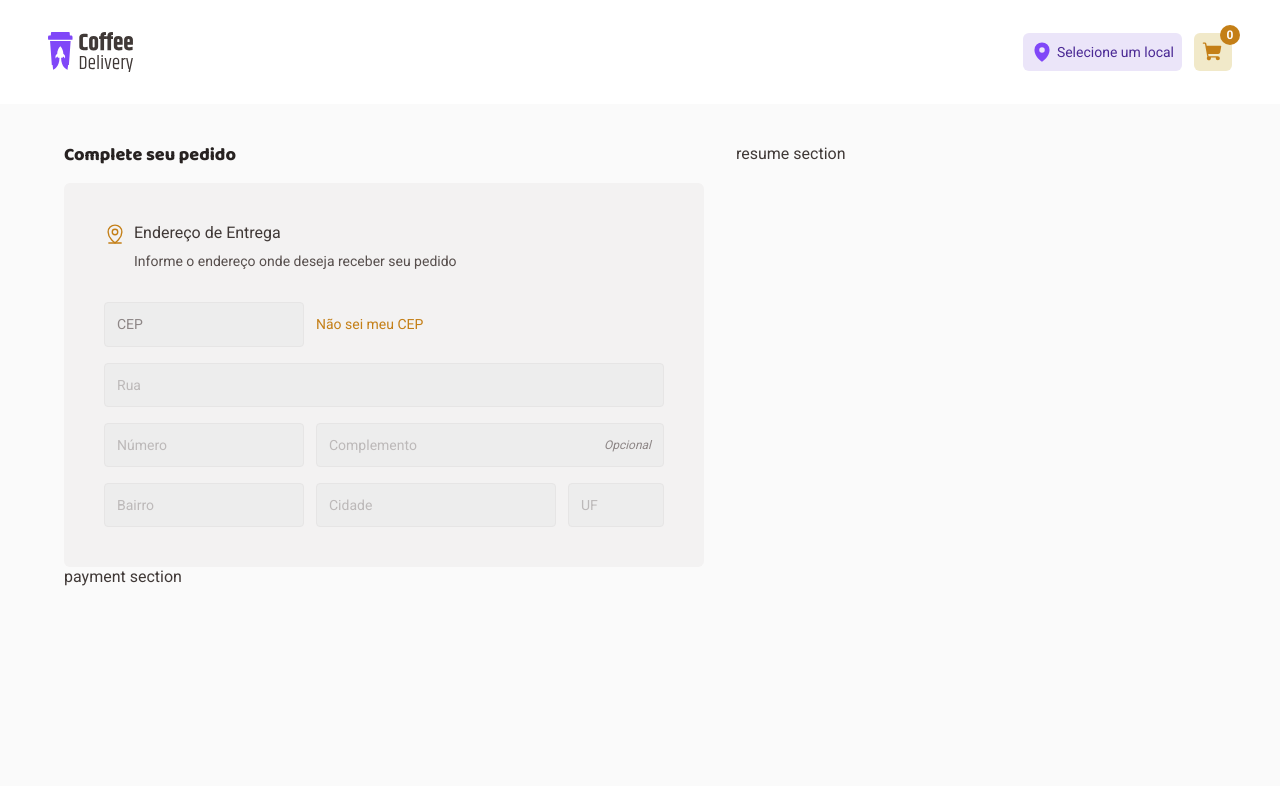
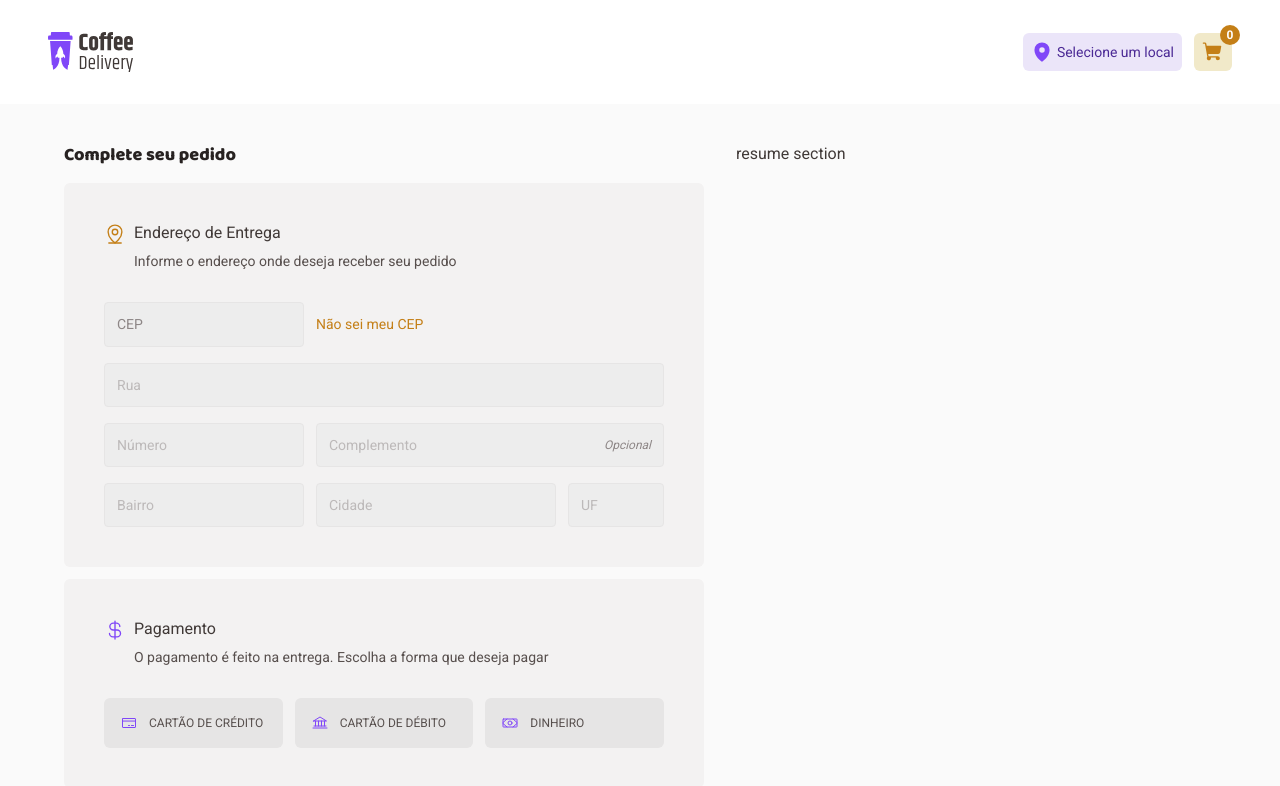
Before and after one commit to jbresolinn/ignite-03-coffedelivery, a React (Vite) app: page /cart in a window 1280 px wide. Shown: the top 786 px of the page. Built offline with nearby package versions, Linux system fonts and the light colour scheme; no server answers.

Commit message:
feat: create payment methods list

```diff
--- /dev/null
+++ b/src/components/RadioInput/index.tsx
@@ -0,0 +1,28 @@
+import React, { InputHTMLAttributes, ReactNode } from 'react'
+import { RadioInputContainer } from './styles'
+
+interface RadioInputProps extends InputHTMLAttributes<HTMLInputElement> {
+  atGroup?: boolean
+  groupName?: string
+  icon: ReactNode
+}
+
+export function RadioInput({
+  icon,
+  atGroup,
+  groupName,
+  ...defaultProps
+}: RadioInputProps) {
+  return (
+    <RadioInputContainer>
+      <input
+        type="radio"
+        name={atGroup ? groupName : defaultProps.name}
+        id={defaultProps.id}
+      />
+
+      {icon}
+      <label htmlFor={defaultProps.id}>{defaultProps.name}</label>
+    </RadioInputContainer>
+  )
+}
--- /dev/null
+++ b/src/components/RadioInput/styles.ts
@@ -0,0 +1,39 @@
+import styled from 'styled-components'
+
+export const RadioInputContainer = styled.div`
+  width: 100%;
+  padding: 1rem 0 1rem 1rem;
+  background: ${(props) => props.theme['gray-400']};
+  border-radius: 6px;
+  transition: all 0.2s ease-in-out;
+  border: 1px solid transparent;
+
+  display: flex;
+  align-items: center;
+  gap: 0.75rem;
+
+  position: relative;
+
+  input[type='radio'] {
+    opacity: 0;
+    position: absolute;
+    width: 100%;
+    height: 100%;
+    cursor: pointer;
+  }
+
+  &:has(input:checked) {
+    background: ${(props) => props.theme['purple-100']};
+    border-color: ${(props) => props.theme['purple-500']};
+  }
+
+  label {
+    font-size: 0.75rem;
+    color: ${(props) => props.theme['gray-700']};
+    text-transform: uppercase;
+  }
+
+  svg {
+    color: ${(props) => props.theme['purple-500']};
+  }
+`
--- /dev/null
+++ b/src/data/payments.ts
@@ -0,0 +1,25 @@
+import { v4 as uuidv4 } from 'uuid'
+
+export type PaymentMethodsType = {
+  id: string
+  name: string
+  active: boolean
+}
+
+export const paymentMethods: PaymentMethodsType[] = [
+  {
+    id: uuidv4(),
+    name: 'Cartão de crédito',
+    active: true,
+  },
+  {
+    id: uuidv4(),
+    name: 'Cartão de débito',
+    active: true,
+  },
+  {
+    id: uuidv4(),
+    name: 'Dinheiro',
+    active: true,
+  },
+]
--- a/src/pages/Cart/components/Payment/index.tsx
+++ b/src/pages/Cart/components/Payment/index.tsx
@@ -1,3 +1,48 @@
+import { Bank, CreditCard, CurrencyDollar, Money } from 'phosphor-react'
+import { ReactNode } from 'react'
+import { RadioInput } from '../../../../components/RadioInput'
+import { paymentMethods, PaymentMethodsType } from '../../../../data/payments'
+import { PaymentContainer, PaymentsList } from './styles'
+
 export function Payment() {
-  return <span>payment section</span>
+  function getPaymentMethodIcon(method: PaymentMethodsType): ReactNode {
+    switch (method.name) {
+      case 'Cartão de crédito':
+        return <CreditCard size={16} />
+      case 'Cartão de débito':
+        return <Bank size={16} />
+      case 'Dinheiro':
+        return <Money size={16} />
+    }
+  }
+
+  return (
+    <PaymentContainer>
+      <header>
+        <CurrencyDollar size={22} />
+        <div>
+          <span>Pagamento</span>
+          <small>
+            O pagamento é feito na entrega. Escolha a forma que deseja pagar
+          </small>
+        </div>
+      </header>
+
+      <PaymentsList>
+        {paymentMethods.map((method) => {
+          return (
+            <RadioInput
+              key={method.id}
+              id={method.id}
+              name={method.name}
+              value={method.id}
+              atGroup={true}
+              groupName="payments"
+              icon={getPaymentMethodIcon(method)}
+            ></RadioInput>
+          )
+        })}
+      </PaymentsList>
+    </PaymentContainer>
+  )
 }
--- a/src/pages/Cart/components/Payment/styles.ts
+++ b/src/pages/Cart/components/Payment/styles.ts
@@ -1,3 +1,41 @@
 import styled from 'styled-components'
 
-export const PaymentContainer = styled.section``
+export const PaymentContainer = styled.section`
+  margin: 0.75rem 0 0;
+  padding: 2.5rem;
+  background: ${(props) => props.theme['gray-200']};
+  border-radius: 6px;
+
+  header {
+    display: flex;
+    gap: 0.5rem;
+
+    > svg {
+      color: ${(props) => props.theme['purple-500']};
+    }
+
+    > div {
+      flex: 1;
+      display: flex;
+      flex-direction: column;
+      gap: 0.5rem;
+
+      span {
+        line-height: 1.3;
+        color: ${(props) => props.theme['gray-800']};
+      }
+
+      small {
+        font-size: 0.875rem;
+        line-height: 1.3;
+        color: ${(props) => props.theme['gray-700']};
+      }
+    }
+  }
+`
+export const PaymentsList = styled.div`
+  display: flex;
+  align-items: center;
+  gap: 0.75rem;
+  margin: 2rem 0 0;
+`
```
